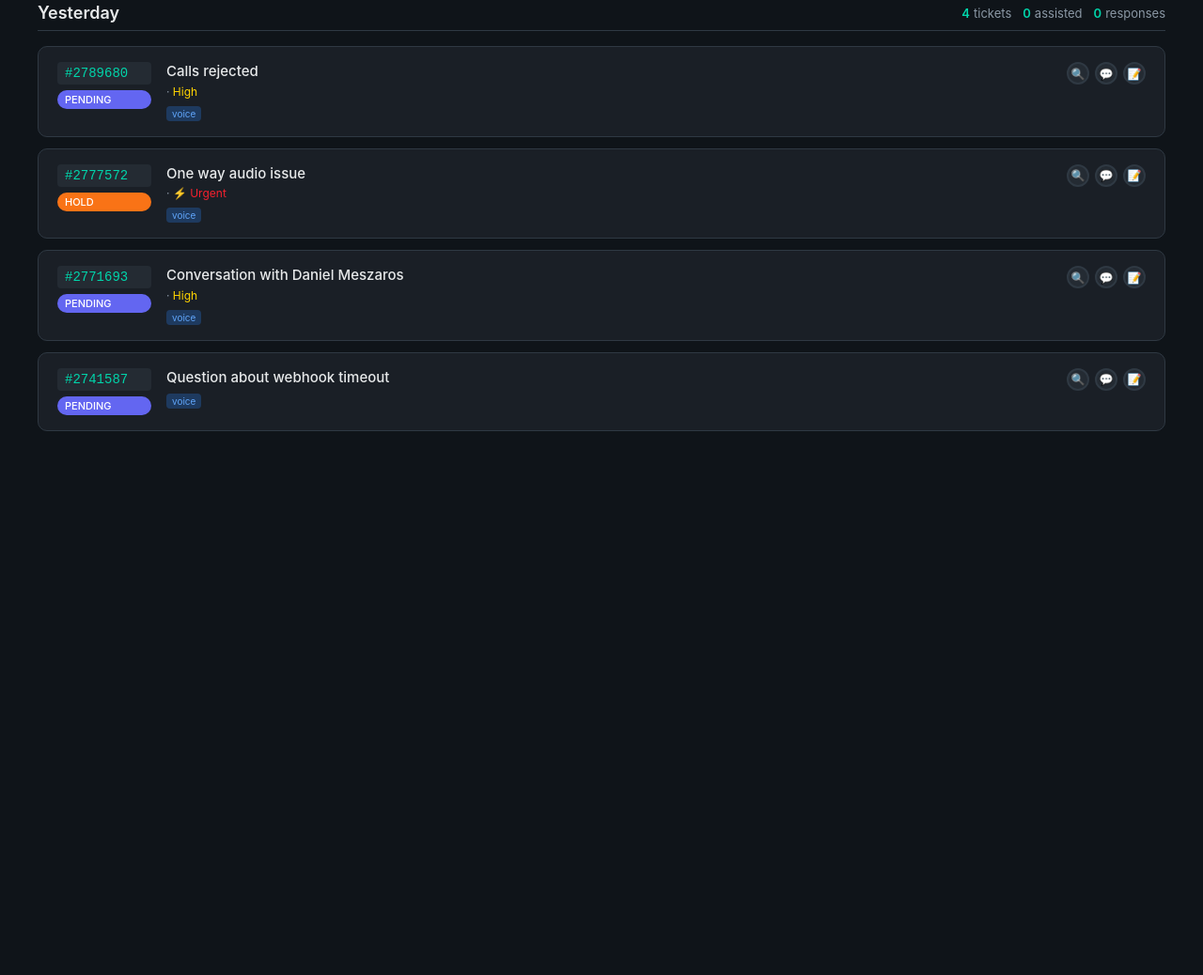
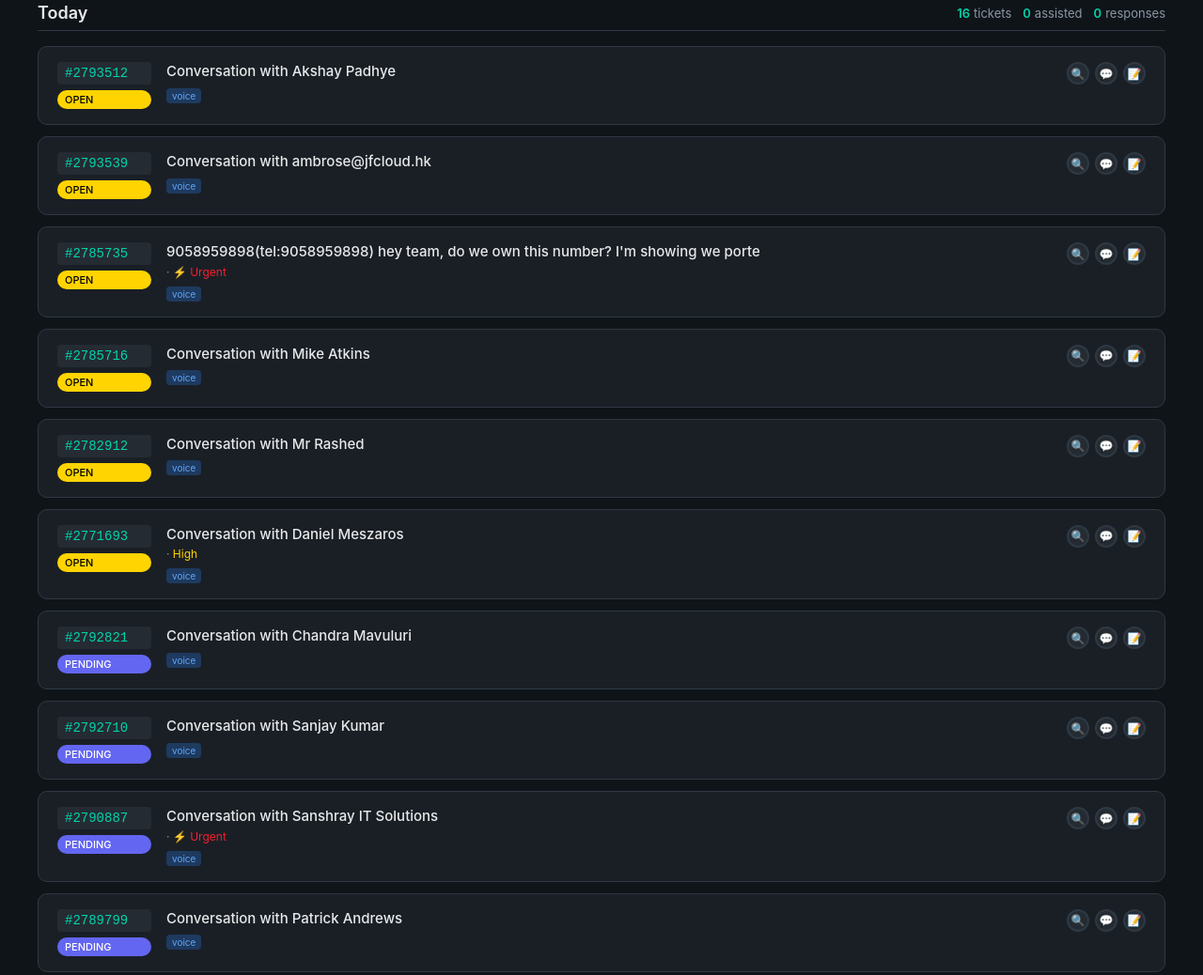
Before and after one commit to seanl-cmyk/mission-control, a plain HTML site: page index.html in a window 1280 px wide. Shown: the part 488-1526 px from the top of the page at 94% size. Before the commit the page ends 999 px from the top, so only its background shows below. Drawn offline with Linux system fonts and the light colour scheme; no server answers.

Commit message:
Dashboard sync: April 3, 2026 midday

```diff
--- a/index.html
+++ b/index.html
@@ -691,6 +691,106 @@
     // Zendesk tickets from query (will be merged with cases.json)
     const zendeskTickets = [
       {
+        id: 2793512,
+        subject: "Conversation with Akshay Padhye",
+        status: "open",
+        priority: "low",
+        customer: "",
+        category: "voice",
+        created_at: "2026-04-03T05:19:18Z",
+        updated_at: "2026-04-03T18:37:47Z"
+      },
+      {
+        id: 2793539,
+        subject: "Conversation with ambrose@jfcloud.hk",
+        status: "open",
+        priority: "normal",
+        customer: "",
+        category: "voice",
+        created_at: "2026-04-03T05:49:01Z",
+        updated_at: "2026-04-03T18:38:11Z"
+      },
+      {
+        id: 2785735,
+        subject: "9058959898(tel:9058959898) hey team, do we own this number? I'm showing we porte",
+        status: "open",
+        priority: "urgent",
+        customer: "",
+        category: "voice",
+        created_at: "2026-03-31T15:19:13Z",
+        updated_at: "2026-04-03T18:02:11Z"
+      },
+      {
+        id: 2785716,
+        subject: "Conversation with Mike Atkins",
+        status: "open",
+        priority: "normal",
+        customer: "",
+        category: "voice",
+        created_at: "2026-03-31T15:09:13Z",
+        updated_at: "2026-04-03T19:03:22Z"
+      },
+      {
+        id: 2782912,
+        subject: "Conversation with Mr Rashed",
+        status: "open",
+        priority: "low",
+        customer: "",
+        category: "voice",
+        created_at: "2026-03-30T16:27:52Z",
+        updated_at: "2026-04-03T19:06:04Z"
+      },
+      {
+        id: 2771693,
+        subject: "Conversation with Daniel Meszaros",
+        status: "open",
+        priority: "high",
+        customer: "",
+        category: "voice",
+        created_at: "2026-03-25T10:31:48Z",
+        updated_at: "2026-04-03T18:15:23Z"
+      },
+      {
+        id: 2792821,
+        subject: "Conversation with Chandra Mavuluri",
+        status: "pending",
+        priority: "low",
+        customer: "",
+        category: "voice",
+        created_at: "2026-04-02T21:28:44Z",
+        updated_at: "2026-04-03T17:33:15Z"
+      },
+      {
+        id: 2792710,
+        subject: "Conversation with Sanjay Kumar",
+        status: "pending",
+        priority: "normal",
+        customer: "",
+        category: "voice",
+        created_at: "2026-04-02T20:34:37Z",
+        updated_at: "2026-04-03T19:06:03Z"
+      },
+      {
+        id: 2790887,
+        subject: "Conversation with Sanshray IT Solutions",
+        status: "pending",
+        priority: "urgent",
+        customer: "",
+        category: "voice",
+        created_at: "2026-04-02T08:33:53Z",
+        updated_at: "2026-04-03T18:17:45Z"
+      },
+      {
+        id: 2789799,
+        subject: "Conversation with Patrick Andrews",
+        status: "pending",
+        priority: "normal",
+        customer: "",
+        category: "voice",
+        created_at: "2026-04-01T20:05:53Z",
+        updated_at: "2026-04-03T18:38:10Z"
+      },
+      {
         id: 2789680,
         subject: "Calls rejected",
         status: "pending",
@@ -698,27 +798,47 @@
         customer: "",
         category: "voice",
         created_at: "2026-04-01T19:30:32Z",
-        updated_at: "2026-04-02T21:02:34Z"
+        updated_at: "2026-04-03T18:02:09Z"
       },
       {
-        id: 2777572,
-        subject: "One way audio issue",
+        id: 2789022,
+        subject: "Conversation with Trifali Concept",
         status: "hold",
-        priority: "urgent",
+        priority: "normal",
         customer: "",
         category: "voice",
-        created_at: "2026-03-27T08:54:25Z",
-        updated_at: "2026-04-02T20:33:52Z"
+        created_at: "2026-04-01T16:11:05Z",
+        updated_at: "2026-04-03T17:24:02Z"
       },
       {
-        id: 2771693,
-        subject: "Conversation with Daniel Meszaros",
+        id: 2788928,
+        subject: "Conversation with Matthew Malkowski",
         status: "pending",
-        priority: "high",
+        priority: "normal",
         customer: "",
         category: "voice",
-        created_at: "2026-03-25T10:31:48Z",
-        updated_at: "2026-04-02T20:38:11Z"
+        created_at: "2026-04-01T15:38:45Z",
+        updated_at: "2026-04-03T16:32:01Z"
+      },
+      {
+        id: 2787782,
+        subject: "Conversation with contact@tombryden.dev",
+        status: "pending",
+        priority: "normal",
+        customer: "",
+        category: "voice",
+        created_at: "2026-04-01T09:36:24Z",
+        updated_at: "2026-04-03T18:03:52Z"
+      },
+      {
+        id: 2787506,
+        subject: "Conversation with it goright",
+        status: "pending",
+        priority: "low",
+        customer: "",
+        category: "voice",
+        created_at: "2026-04-01T03:37:07Z",
+        updated_at: "2026-04-03T16:51:18Z"
       },
       {
         id: 2741587,
@@ -728,7 +848,7 @@
         customer: "",
         category: "voice",
         created_at: "2026-03-11T12:51:26Z",
-        updated_at: "2026-04-02T00:02:05Z"
+        updated_at: "2026-04-03T01:37:46Z"
       }
     ];
 
--- a/status.json
+++ b/status.json
@@ -1,7 +1,14 @@
 {
   "state": "offline",
-  "message": "End of day - April 2, 2026",
+  "message": "End of day - April 3, 2026",
   "ticketId": null,
-  "startedAt": "2026-04-02T15:00:00Z",
-  "updatedAt": "2026-04-03T00:00:00Z"
+  "startedAt": "2026-04-03T15:00:00Z",
+  "updatedAt": "2026-04-03T19:00:00Z",
+  "lastSync": "2026-04-03T19:00:00Z",
+  "ticketCounts": {
+    "open": 6,
+    "pending": 9,
+    "hold": 1,
+    "resolvedThisWeek": 28
+  }
 }
```
